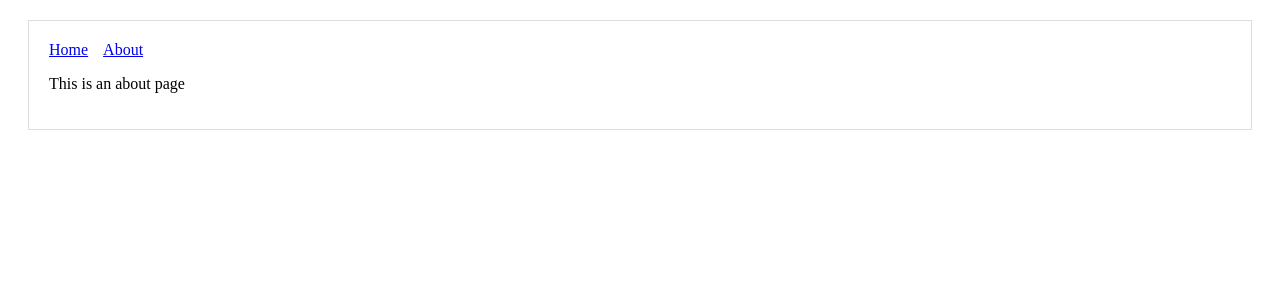
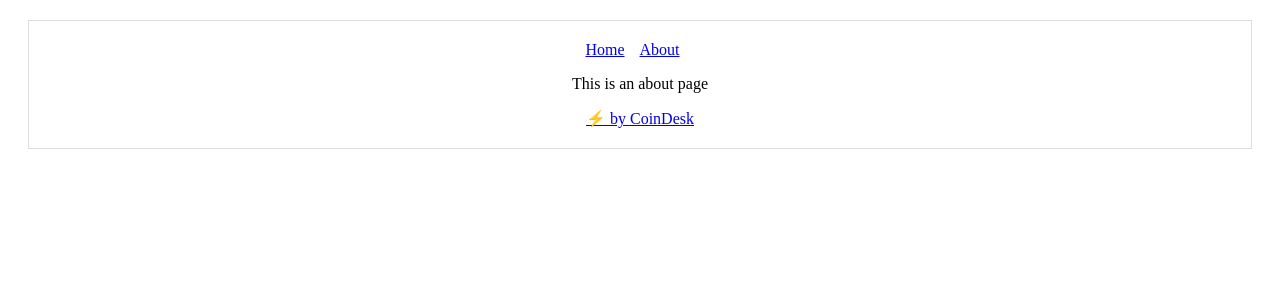
Before and after one commit to ady0906/how-much-bitcoin, a Next.js app: page /about in a window 1280 px wide. Shown: the top 300 px of the page. Built offline with nearby package versions, Linux system fonts and the light colour scheme.

Commit message:
centering elements in layout + adding fontfaceobserver to dependencies

```diff
--- a/components/Footer.js
+++ b/components/Footer.js
@@ -1,7 +1,7 @@
 import Link from 'next/link'
 
 const footerStyle = {
-    verticalAlign: 'center'
+    'textAlign': 'center'
 }
 
 const Footer = () => (
--- a/components/MyLayout.js
+++ b/components/MyLayout.js
@@ -1,15 +1,18 @@
 import Header from './Header'
+import Footer from './Footer'
 
 const layoutStyle = {
     margin: 20,
     padding: 20,
-    border: '1px solid #DDD'
+    border: '1px solid #DDD',
+    textAlign: 'center'
 }
 
 const Layout = (props) => (
     <div style={layoutStyle}>
         <Header />
         {props.children}
+        <Footer />
     </div>
 )
 
--- a/package.json
+++ b/package.json
@@ -20,6 +20,7 @@
     "description": "",
     "dependencies": {
         "express": "^4.16.2",
+        "fontfaceobserver": "^2.0.13",
         "isomorphic-unfetch": "^2.0.0",
         "next": "^4.1.4",
         "react": "^16.0.0",
```
Also changed, not shown: 1 other file (tests, documents, lock files or other folders).
